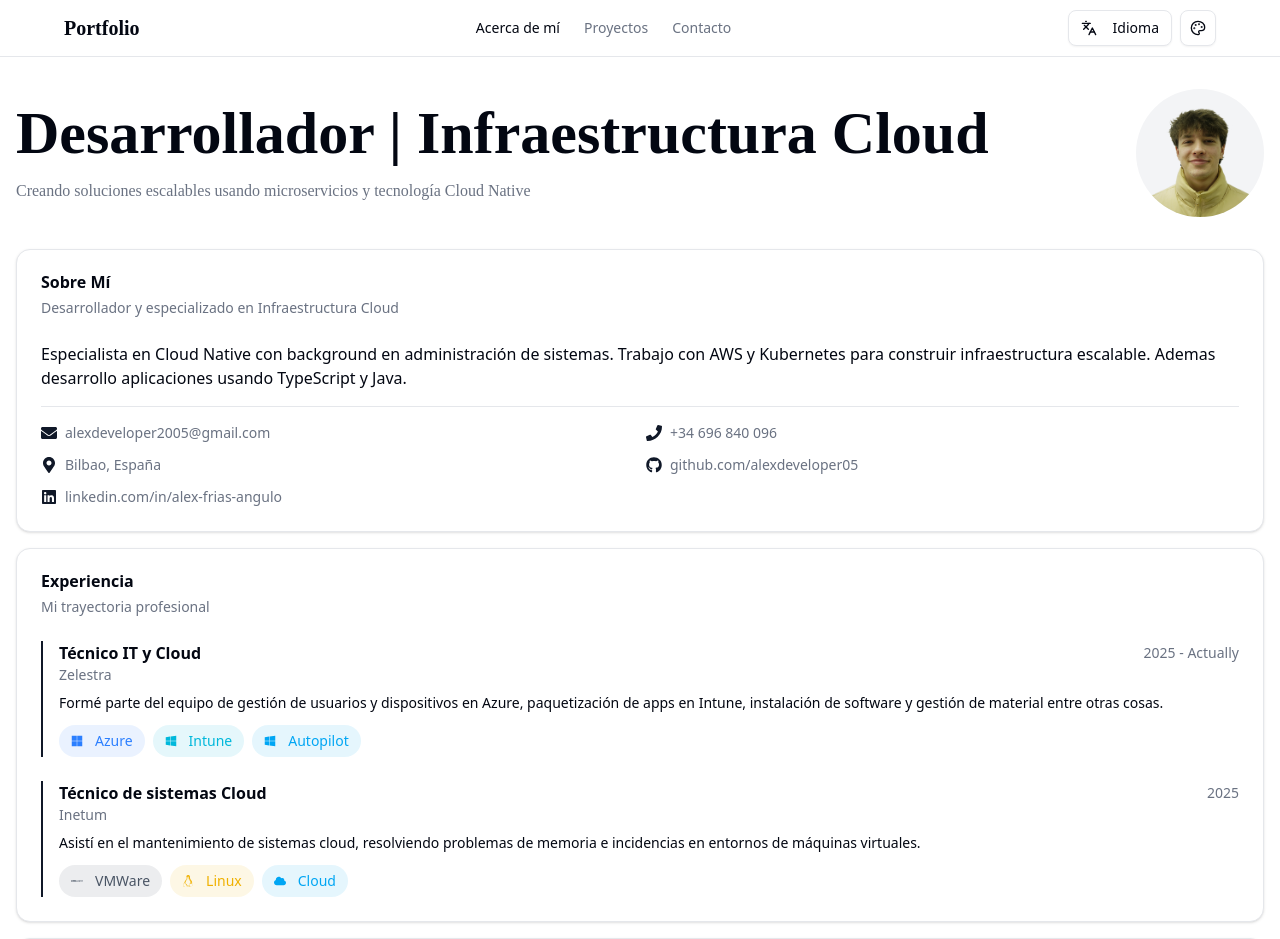
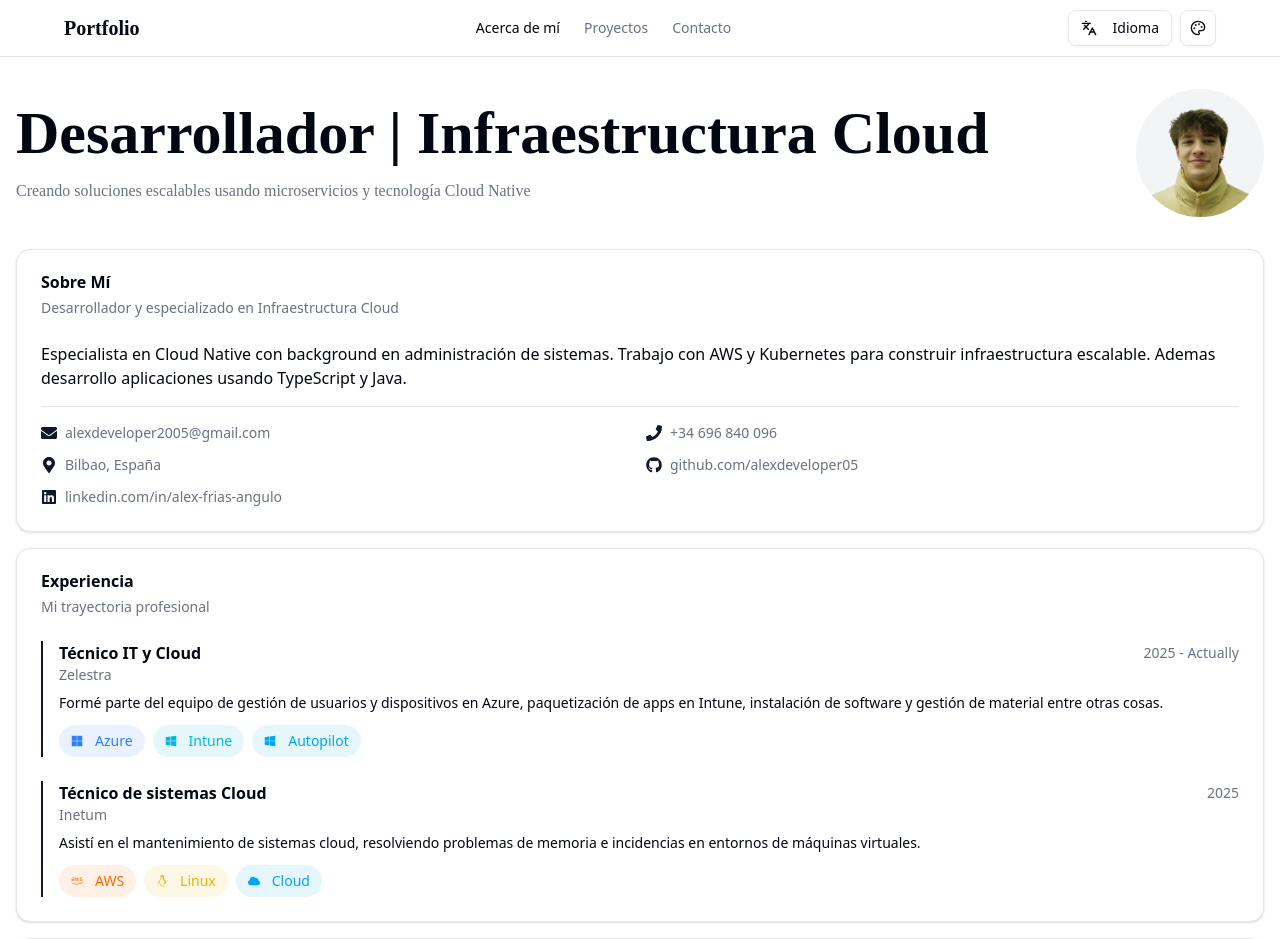
Before and after one commit to alexdeveloper05/portfolio, a Next.js app: page / in a window 1280 px wide. Shown: the top 939 px of the page. Built offline with nearby package versions, Linux system fonts and the light colour scheme; a web font is replaced by a local one.

Commit message:
fix: technologies fix

```diff
--- a/components/education.tsx
+++ b/components/education.tsx
@@ -17,13 +17,12 @@ import {
   SiDocker,
   SiTerraform,
   SiReact,
-  SiOpenjdk,
   SiLinux,
   SiAdobephotoshop,
   SiAdobeillustrator,
   SiAdobeindesign
 } from "react-icons/si"
-import { FaNetworkWired, FaServer, FaCode } from "react-icons/fa"
+import { FaNetworkWired, FaServer, FaCode, FaJava } from "react-icons/fa"
 
 export default function Education() {
   const { language } = useLanguage()
@@ -41,7 +40,7 @@ export default function Education() {
         { name: "Docker", icon: SiDocker, color: "bg-sky-500/10 text-sky-500 hover:bg-sky-500/20" },
         { name: "Terraform", icon: SiTerraform, color: "bg-purple-500/10 text-purple-500 hover:bg-purple-500/20" },
         { name: "React Native", icon: SiReact, color: "bg-cyan-500/10 text-cyan-500 hover:bg-cyan-500/20" },
-        { name: "Java", icon: SiOpenjdk, color: "bg-red-500/10 text-red-500 hover:bg-red-500/20" }
+        { name: "Java", icon: FaJava, color: "bg-red-500/10 text-red-500 hover:bg-red-500/20" }
       ]
     },
     {
--- a/components/experience.tsx
+++ b/components/experience.tsx
@@ -7,7 +7,7 @@ import {
   CardHeader,
   CardTitle,
 } from "@/components/ui/card"
-import { SiAmazonwebservices, SiVmware, SiLinux } from "react-icons/si"
+import { SiLinux, SiAmazonwebservices } from "react-icons/si"
 import { FaCloud, FaMicrosoft, FaWindows } from "react-icons/fa"
 import { Badge } from "@/components/ui/badge"
 import { useLanguage } from "@/contexts/LanguageContext"
@@ -35,7 +35,7 @@ export default function Experience() {
       period: "2025",
       description: t.about.experience.job1.description,
       technologies: [
-        { name: "VMWare", icon: SiVmware, color: "bg-gray-600/10 text-gray-600 hover:bg-blue-600/20" },
+        { name: "AWS", icon: SiAmazonwebservices, color: "bg-orange-500/10 text-orange-500 hover:bg-orange-500/20" },
         { name: "Linux", icon: SiLinux, color: "bg-yellow-500/10 text-yellow-500 hover:bg-yellow-500/20" },
         { name: "Cloud", icon: FaCloud, color: "bg-sky-500/10 text-sky-500 hover:bg-sky-500/20" }
       ]
```
